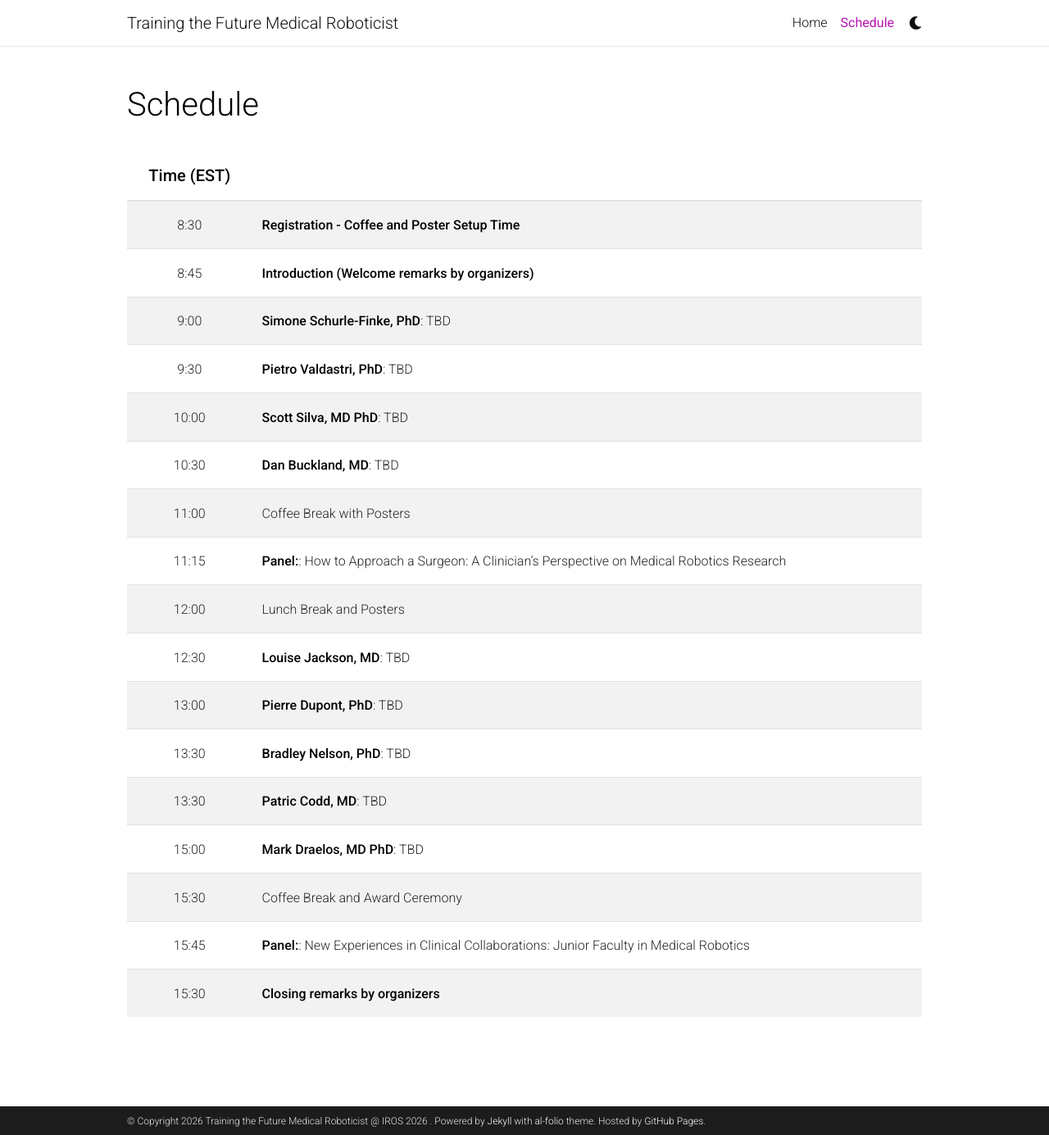
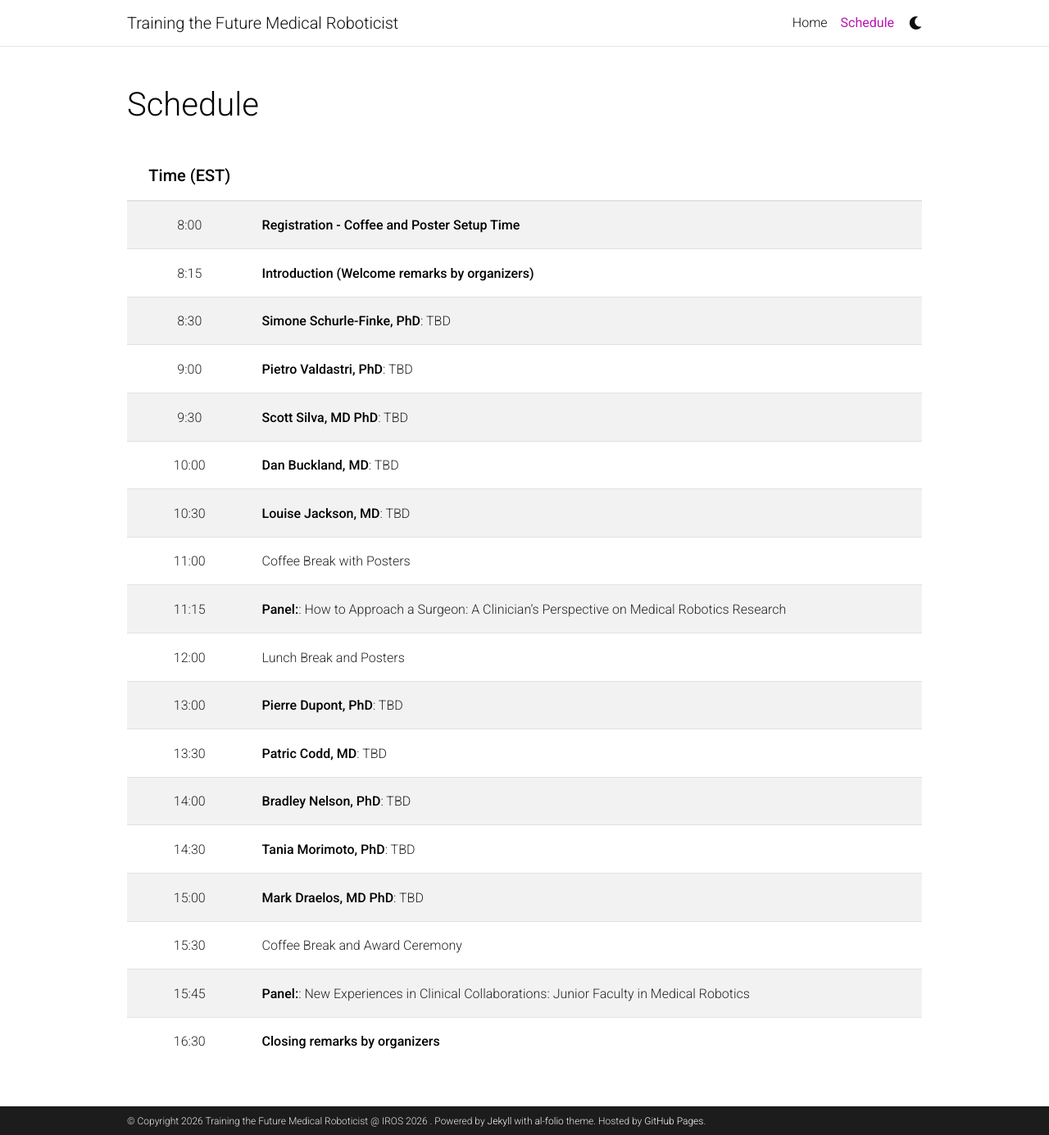
Before and after one commit to future-med-roboticist/future-med-roboticist.github.io, a Jekyll site: the page built from _pages/schedule.md, in a window 1280 px wide and 1385 px high. Shown: the whole window at 82% size. Built offline with Jekyll 4.4.1, drawn with Linux system fonts in a browser that asks for light colours; comment, search, counter and statistics services are not loaded; a style sheet for code colours, icons or effects is not loaded.

Commit message:
Update schedule.md

```diff
--- a/_pages/schedule.md
+++ b/_pages/schedule.md
@@ -9,22 +9,23 @@ nav_order: 1
 
 | **Time (EST)**{: .h5} |  |
 | :-----:   | :----- |
-| 8:30| **Registration - Coffee and Poster Setup Time** |
-| 8:45| **Introduction (Welcome remarks by organizers)** |
-| 9:00 | **Simone Schurle-Finke, PhD**: TBD |
-| 9:30 | **Pietro Valdastri, PhD**: TBD|
-| 10:00 | **Scott Silva, MD PhD**: TBD |
-| 10:30 | **Dan Buckland, MD**: TBD |
+| 8:00| **Registration - Coffee and Poster Setup Time** |
+| 8:15| **Introduction (Welcome remarks by organizers)** |
+| 8:30 | **Simone Schurle-Finke, PhD**: TBD |
+| 9:00 | **Pietro Valdastri, PhD**: TBD|
+| 9:30 | **Scott Silva, MD PhD**: TBD |
+| 10:00 | **Dan Buckland, MD**: TBD |
+| 10:30 | **Louise Jackson, MD**: TBD|
 | 11:00 | Coffee Break with Posters |
 | 11:15 | **Panel:**: How to Approach a Surgeon: A Clinician's Perspective on Medical Robotics Research |
 | 12:00 | Lunch Break and Posters|
-| 12:30 | **Louise Jackson, MD**: TBD|
 | 13:00 | **Pierre Dupont, PhD**: TBD|
-| 13:30 | **Bradley Nelson, PhD**: TBD|
 | 13:30 | **Patric Codd, MD**: TBD|
+| 14:00 | **Bradley Nelson, PhD**: TBD|
+| 14:30 | **Tania Morimoto, PhD**: TBD|
 | 15:00 | **Mark Draelos, MD PhD**: TBD|
 | 15:30 | Coffee Break and Award Ceremony |
 | 15:45 | **Panel:**: New Experiences in Clinical Collaborations: Junior Faculty in Medical Robotics |
-| 15:30 |  **Closing remarks by organizers**|
+| 16:30 |  **Closing remarks by organizers**|
 {: .table}
 {: .table-striped}
```
